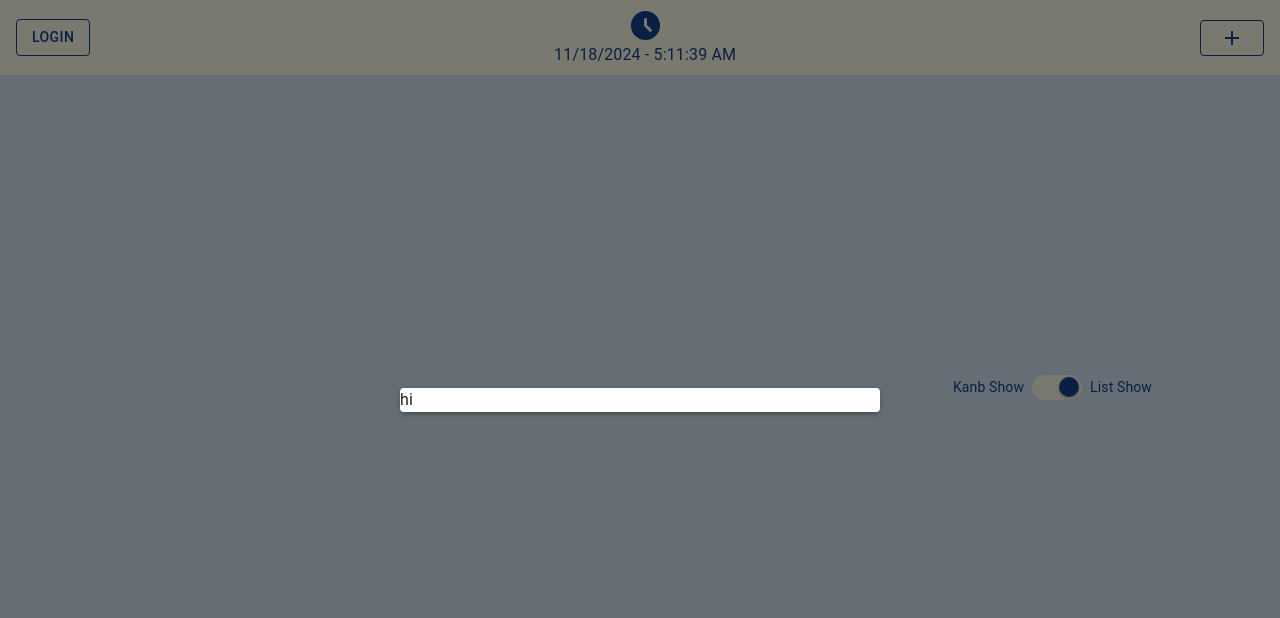
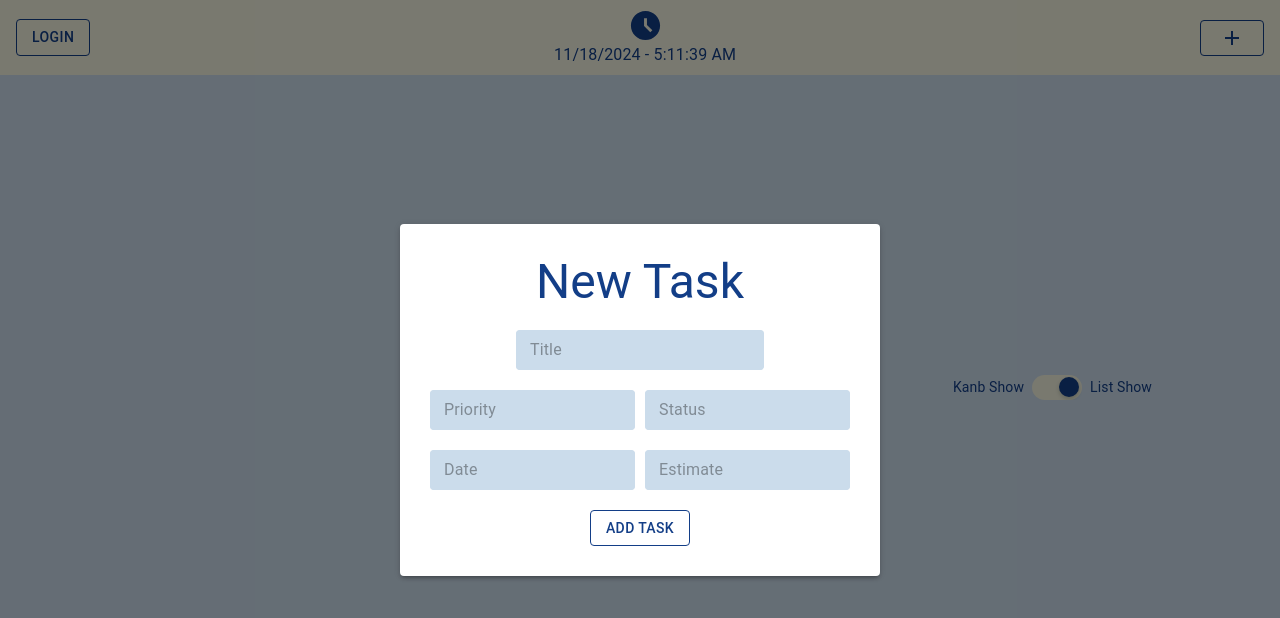
Before and after one commit to mobinadanshvarweb/todo-list, a React (Vite) app: page / in a window 1280 px wide. Both pictures are taken after a click on the button 1232 px from the left and 37 px from the top of the page. Shown: the top 618 px of the page. Built offline with nearby package versions, Linux system fonts and the light colour scheme.

Commit message:
create new task modal

```diff
--- a/src/componentes/Modal.tsx
+++ b/src/componentes/Modal.tsx
@@ -1,7 +1,8 @@
-import { Box, Modal, Paper } from "@mui/material";
+import { Box, Modal, Paper, TextField, Typography } from "@mui/material";
 import MyButton from "./common/Button";
 import AddIcon from "@mui/icons-material/Add";
 import { useState } from "react";
+import Input from "./common/Input";
 
 const MyModal = () => {
   const [open, setOpen] = useState(false);
@@ -18,8 +19,61 @@ const MyModal = () => {
         aria-describedby="modal-modal-description"
         sx={{ display: "flex", justifyContent: "center", alignItems: "center" }}
       >
-        <Box sx={{ width: "40%", padding: 2 }}>
-          <Paper elevation={3}>hi</Paper>
+        <Box sx={{ width: { xs: "90%", md: "60%", lg: "40%" }, padding: 2 }}>
+          <Paper
+            elevation={3}
+            sx={{
+              display: "flex",
+              flexDirection: "column",
+              padding: "30px",
+              gap: "20px",
+              justifyContent: "center",
+              alignItems: "center",
+            }}
+          >
+            <Typography variant="h3" color="#133E87">
+              {" "}
+              New Task
+            </Typography>
+            <Input onChangeHandler={() => {}} placeholder="Title" type="text" />
+            <Box
+              display="flex"
+              justifyContent="space-between"
+              width="100%"
+              gap="10px"
+              sx={{ flexDirection: { xs: "column", md: "row" } }}
+            >
+              <Input
+                onChangeHandler={() => {}}
+                placeholder="Priority"
+                type="text"
+              />
+              <Input
+                onChangeHandler={() => {}}
+                placeholder="Status"
+                type="text"
+              />
+            </Box>
+            <Box
+              display="flex"
+              justifyContent="space-between"
+              width="100%"
+              gap="10px"
+              sx={{ flexDirection: { xs: "column", md: "row" } }}
+            >
+              <Input
+                onChangeHandler={() => {}}
+                placeholder="Date"
+                type="text"
+              />
+              <Input
+                onChangeHandler={() => {}}
+                placeholder="Estimate"
+                type="text"
+              />
+            </Box>
+            <MyButton onClickHandler={() => {}} text="Add Task" width="100%" />
+          </Paper>
         </Box>
       </Modal>
     </>
```
